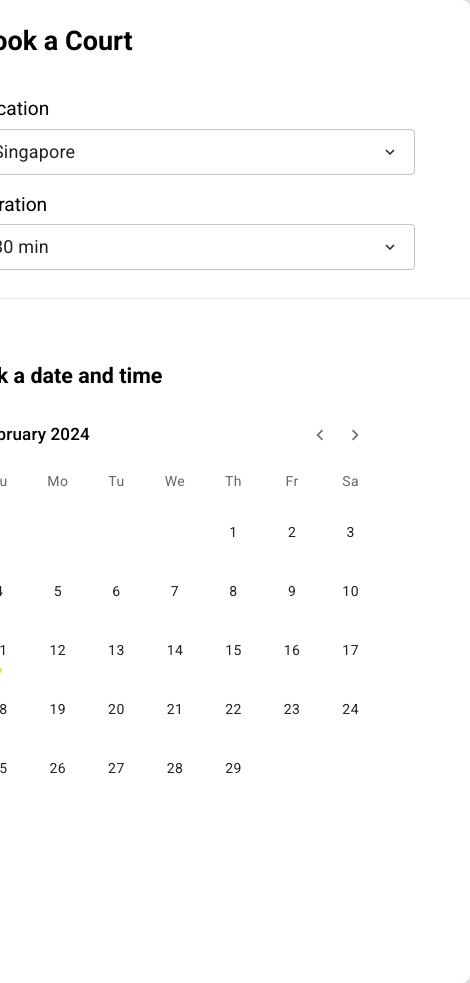
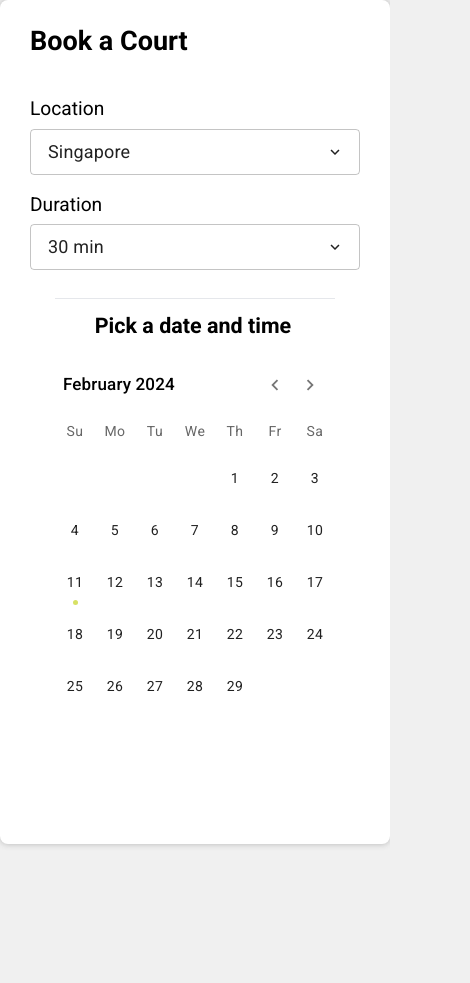
Before and after one commit to hmassareli/minthouse-booking, a Next.js app: page / in a window 390 px wide. Shown: the whole page, 470 px wide, since content can reach past the window. After the commit the page ends 852 px from the top, so only its background shows below. Built offline with nearby package versions, Linux system fonts and the light colour scheme.

Commit message:
feat: add responsiveness

```diff
--- a/src/app/globals.css
+++ b/src/app/globals.css
@@ -118,3 +118,39 @@ body {
     padding: 50px;
   }
 }
+
+@media screen and (max-width: 800px) {
+  .card {
+    width: 100%;
+    min-height: 100vh;
+  }
+
+  .right-container {
+    padding: 0;
+    flex-direction: column;
+    align-items: center;
+  }
+  .right-container > div {
+    width: auto;
+    flex-direction: column;
+    align-items: center;
+  }
+  .MuiDateCalendar-root .MuiDayCalendar-monthContainer *[role="row"] {
+    height: auto;
+    align-items: center;
+  }
+  .right-container > div > .date-calendar {
+    width: auto;
+  }
+
+  .MuiPickersDay-root.MuiButtonBase-root {
+    height: 38px;
+  }
+  .left-container {
+    width: 100%;
+    min-width: auto;
+  }
+  .date-calendar .MuiPickersSlideTransition-root {
+    height: 280px;
+  }
+}
--- a/src/app/page.tsx
+++ b/src/app/page.tsx
@@ -1,9 +1,23 @@
 "use client";
-import BasicDateCalendar from "@/components/DatePicker";
 import InputSelect from "@/components/InputSelect";
 import { MenuItem } from "@mui/material";
 import dayjs from "dayjs";
+import dynamic from "next/dynamic";
 import { useState } from "react";
+
+const DynamicCalendar = dynamic(() => import("./../components/DatePicker"), {
+  loading: () => <p>Loading...</p>,
+});
+
+function DateCalendar({
+  disabledDays = [],
+  onChange = () => {},
+}: {
+  disabledDays: Date[] | undefined;
+  onChange: (value: Date | null) => void;
+}) {
+  return <DynamicCalendar disabledDays={disabledDays} onChange={onChange} />;
+}
 
 export default function Home() {
   const [selectedDate, setSelectedDate] = useState<string>("");
@@ -17,6 +31,7 @@ export default function Home() {
       setIsDaySelected(true);
     }
   };
+
   return (
     <main className="flex min-h-screen flex-col items-center justify-center">
       <div className="card bg-white rounded-lg w-auto min-h-[750px] max-w-[1680px] flex">
@@ -59,13 +74,13 @@ export default function Home() {
               " flex justify-between mt-4 transition-all ease-out duration-200"
             }
           >
-            <BasicDateCalendar
+            <DateCalendar
               onChange={handleChangeCalendar}
               disabledDays={[new Date("2023-02-09")]}
             />
             <div
               className={
-                (isDaySelected ? "w-[300px] px-4" : "!w-0 p-0") +
+                (isDaySelected ? "w-[300px] px-4" : "!w-0 !h-0 p-0") +
                 " overflow-hidden py-4 transition-all ease-out duration-200"
               }
             >
--- a/src/components/InputSelect.tsx
+++ b/src/components/InputSelect.tsx
@@ -1,3 +1,4 @@
+"use client";
 import { FormControl } from "@mui/material";
 import Select, { SelectChangeEvent } from "@mui/material/Select";
 
```
